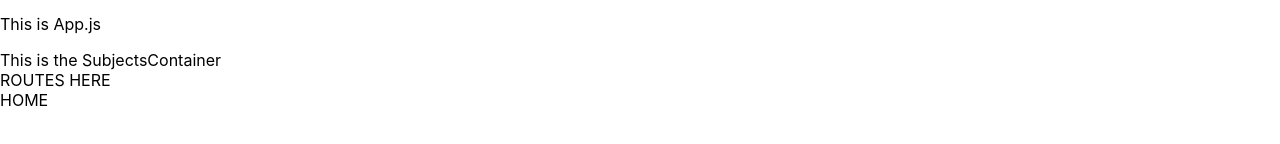
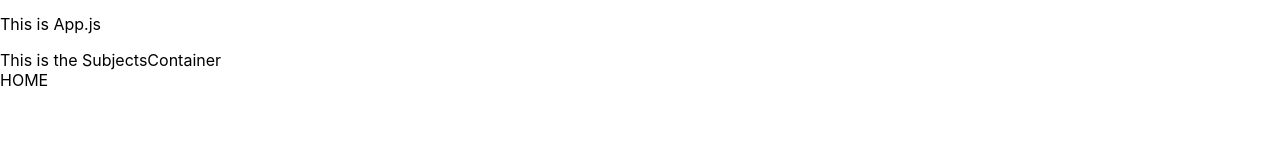
Before and after one commit to devWRM/frontend-wordsmith, a React (Create React App) app: page / in a window 1280 px wide. Shown: the part 222-366 px from the top of the page. Built offline with nearby package versions, Linux system fonts and the light colour scheme; no server answers.

Commit message:
built the routes

```diff
--- a/src/components/Routes.js
+++ b/src/components/Routes.js
@@ -11,7 +11,7 @@ import Word from './Word.js';
 function Routes() {
     return (
         <div>
-            ROUTES HERE
+
             <Switch>
                 <Route exact path='/' component={Home} />
                 <Route path='/about' component={About} />
```
